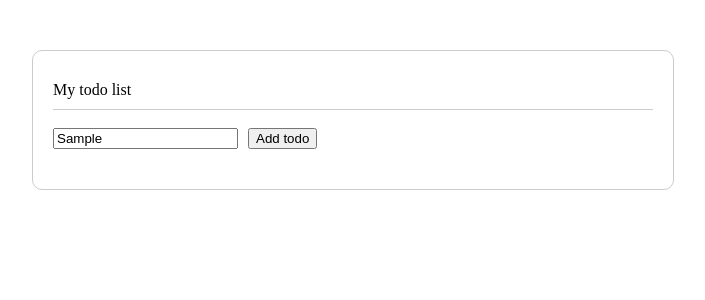
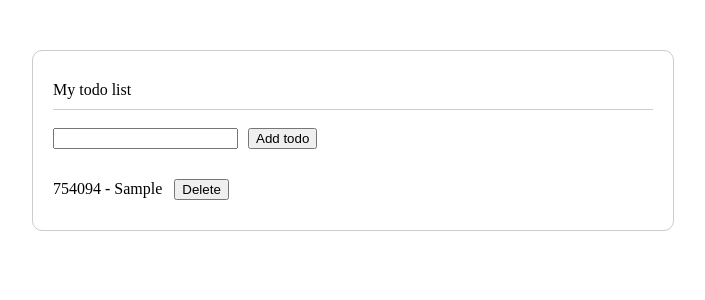
Before and after one commit to PnyTail/react-typescript-starter, a React (Vite) app: page / in a window 1280 px wide. Both pictures are taken after typing "Sample" into the empty fields and a click on the button "Add todo". Shown: the top 300 px of the page, without its empty margins (287-992 px from the left). Built offline with nearby package versions, Linux system fonts and the light colour scheme.

Commit message:
pass function through props & add new todo feature

```diff
--- a/src/components/todo.data.tsx
+++ b/src/components/todo.data.tsx
@@ -20,7 +20,10 @@ const TodoData = (props: IProps) => {
             {todos.map(item => {
                 return (
                     <div key={item.id}>
-                        <div style={{ padding: "10px 0" }}>{item.title}</div>
+                        <div style={{ padding: "10px 0" }}>
+                            {item.id} - {item.title}
+                            &nbsp;&nbsp;&nbsp;<button>Delete</button>
+                        </div>
                     </div>
                 )
             })}
--- a/src/components/todo.input.tsx
+++ b/src/components/todo.input.tsx
@@ -1,10 +1,19 @@
 import { useState } from "react";
+
+interface ITodo {
+    id: number;
+    title: string;
+    isComplete: boolean;
+}
 
 interface IProps {
     name?: string;
+    addNewTodo: (value: ITodo) => void; // có thể viết tắt value là v
 }
 
 const TodoInput = (props: IProps) => {
+    const { addNewTodo } = props;
+
     // string
     const [todo, setTodo] = useState<string>("");
 
@@ -12,8 +21,22 @@ const TodoInput = (props: IProps) => {
         setTodo(event.target.value);
     }
 
+    function randomInteger(min: number, max: number) {
+        return Math.floor(Math.random() * (max - min + 1)) + min;
+    }
+
     const handleClick = () => {
-        console.log(todo);
+        if (!todo) {
+            alert("Please enter a todo");
+            return;
+        }
+
+        addNewTodo({
+            id: randomInteger(1, 1000000),
+            title: todo,
+            isComplete: false,
+        });
+        setTodo(""); // reset input
     }
 
     return (
--- a/src/components/todo.list.tsx
+++ b/src/components/todo.list.tsx
@@ -30,6 +30,10 @@ const TodoList = () => {
 
     const [todoList, setTodoList] = useState<ITodo[]>([]);
 
+    const addNewTodo = (todo: ITodo) => {
+        setTodoList([...todoList, todo]);
+    }
+
     return (
         <div style={{
             width: "600px",
@@ -51,6 +55,7 @@ const TodoList = () => {
             <br />
             <TodoInput
                 name="Your todo"
+                addNewTodo={addNewTodo}
             />
             <TodoData
                 todos={todoList}
```
